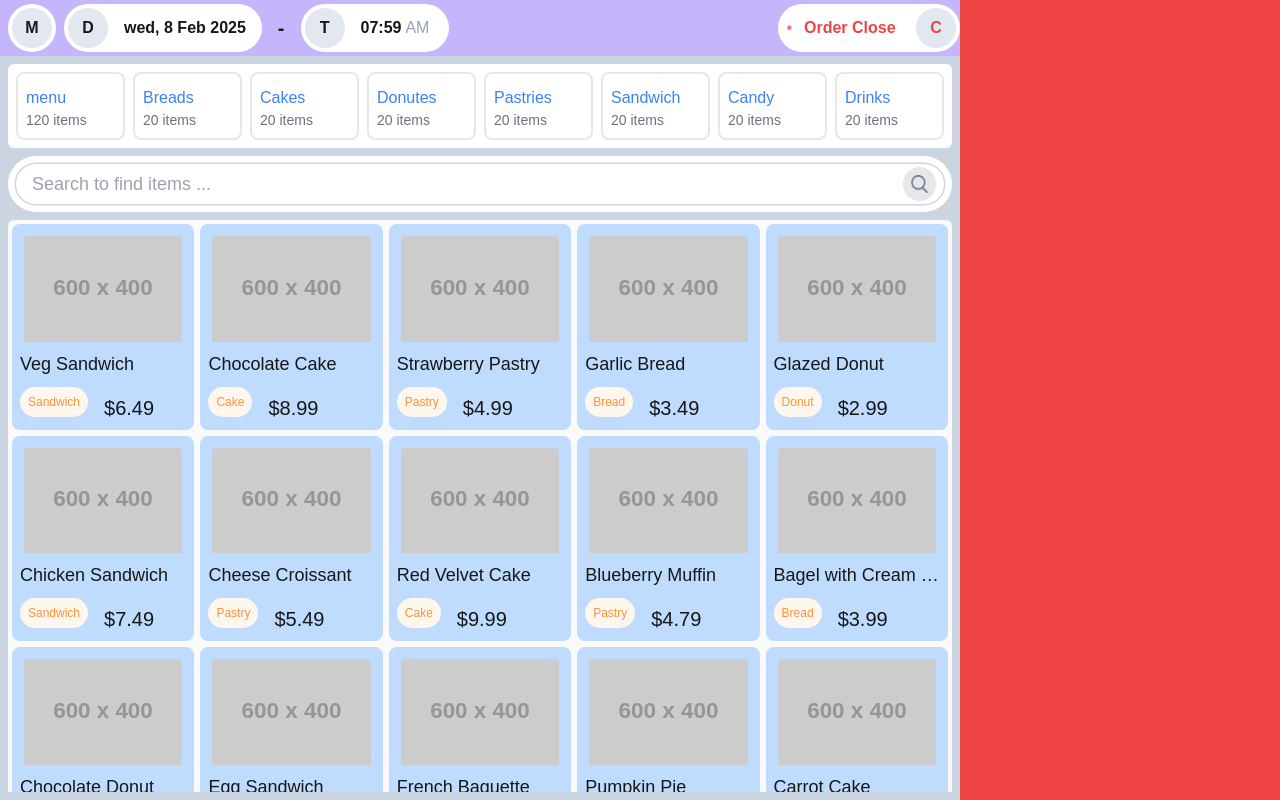
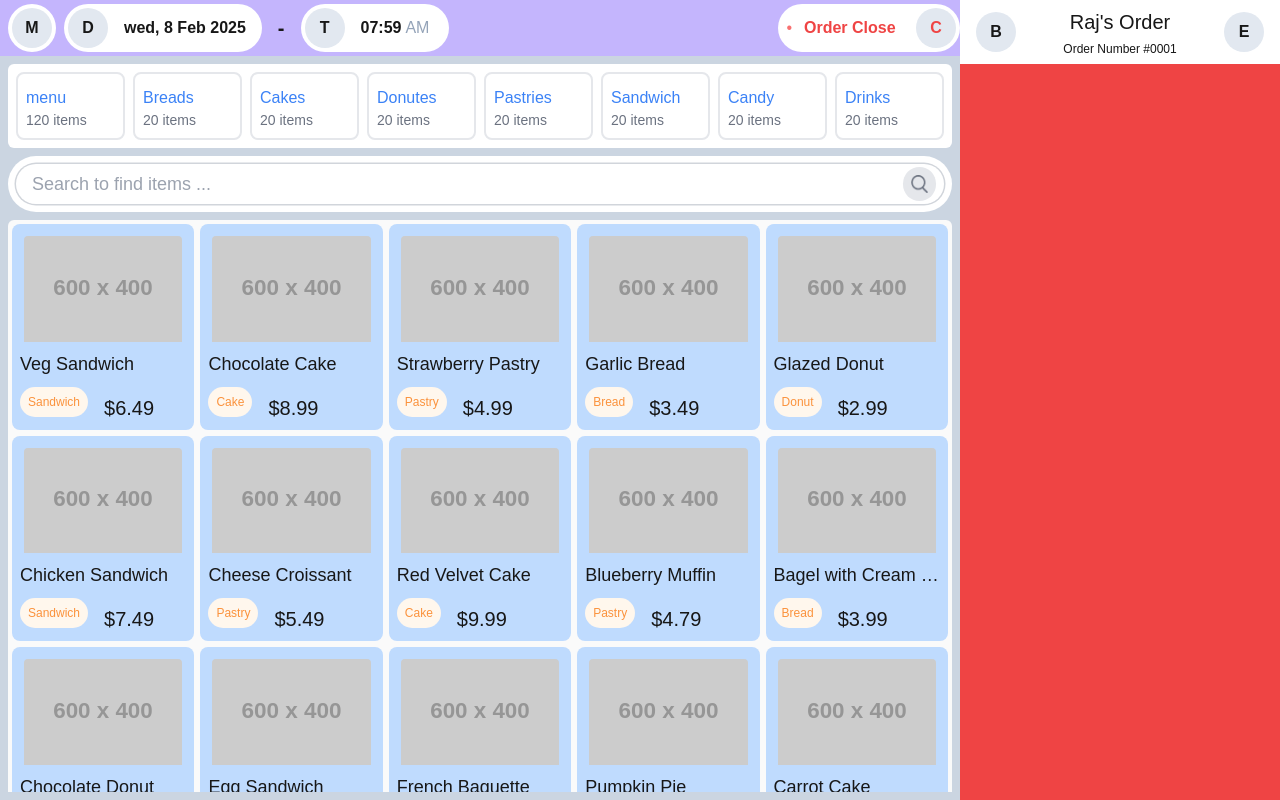
Before and after one commit to Rajlodh-001/Cart_sense_POS, a Next.js app: page /pos in a window 1280 px wide. Built offline with nearby package versions, Linux system fonts and the light colour scheme.

Commit message:
working on cart section

```diff
--- a/src/app/(dashboard)/pos/page.tsx
+++ b/src/app/(dashboard)/pos/page.tsx
@@ -1,5 +1,6 @@
 import ItemsContainer from "@/components/ItemsContainer";
 import MiniMenuNavbar from "@/components/MenuPage";
+import OrderContainer from "@/components/OrderContainer";
 
 const PosPage = () => {
   return (
@@ -9,7 +10,9 @@ const PosPage = () => {
         <ItemsContainer />
       </div>
       {/* Right */}
-      <div className="sm:w-1/2 md:w-1/3 lg:w-1/3 xl:w-[25%] w-1/2 xl:bg-red-500 bg-red-200"></div>
+      <div className="sm:w-1/2 md:w-1/3 lg:w-1/3 xl:w-[25%] w-1/2 xl:bg-red-500 bg-red-200">
+      <OrderContainer/>
+      </div>
     </div>
   );
 };
--- /dev/null
+++ b/src/components/OrderBottomSection.tsx
@@ -0,0 +1,14 @@
+import React from "react";
+
+const OrderBottomSection = () => {
+  return (
+    <div className="h-full w-full bg-gray-100">
+
+
+
+
+    </div>
+  );
+};
+
+export default OrderBottomSection;
--- /dev/null
+++ b/src/components/OrderContainer.tsx
@@ -0,0 +1,23 @@
+import React from "react";
+import OrderTopSection from "./OrderTopSection";
+import OrderBottomSection from "./OrderBottomSection";
+
+const OrderContainer = () => {
+  return (
+    <div>
+      <div className="conatiner h-screen w-full ">
+        <div className="flex flex-col ">
+
+          <OrderTopSection  />
+
+         <OrderBottomSection />
+
+
+
+        </div>
+      </div>
+    </div>
+  );
+};
+
+export default OrderContainer;
--- /dev/null
+++ b/src/components/OrderTopSection.tsx
@@ -0,0 +1,32 @@
+import React from "react";
+
+const OrderTopSection = () => {
+  return (
+    <div className="  bg-white flex flex-col">
+
+      <div className="top flex flex-row justify-between p-1 pt-2">
+
+        <div className="bg-white rounded-full mx-2  h-12 w-12 flex justify-between items-center">
+          <button className="bg-slate-200 rounded-full h-10 w-10 mx-1 font-bold">
+            B
+          </button>
+        </div>
+
+        <div className="">
+          <h4 className="text-xl text-center">Raj's Order</h4>
+          <span className="text-xs text-center">Order Number #0001</span>
+        </div>
+
+         <div className="bg-white rounded-full mx-2  h-12 w-12 flex justify-between items-center">
+          <button className="bg-slate-200 rounded-full h-10 w-10 mx-1 font-bold">
+            E
+          </button>
+        </div>
+      </div>
+
+
+    </div>
+  );
+};
+
+export default OrderTopSection;
--- a/src/components/TopContainer.tsx
+++ b/src/components/TopContainer.tsx
@@ -2,6 +2,7 @@ const TopContainer = () => {
   return (
     <div className="flex flex-row justify-between py-1 md:bg-blue-200 sm:bg-green-200 lg:bg-purple-200 xl:bg-violet-300 items-center ">
       <div className="w-full flex flex-row items-center">
+
         <div className="bg-white rounded-full mx-2  h-12 w-12 flex justify-between items-center">
           <button className="bg-slate-200 rounded-full h-10 w-10 mx-1 font-bold">
             M
```
